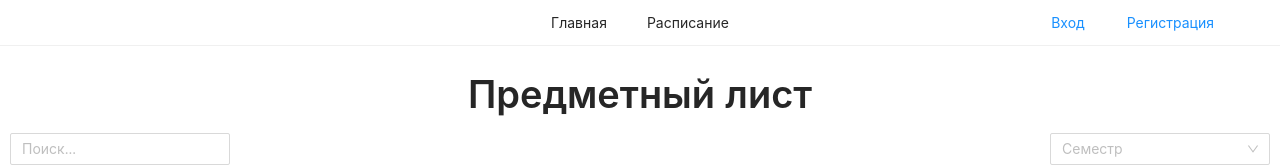
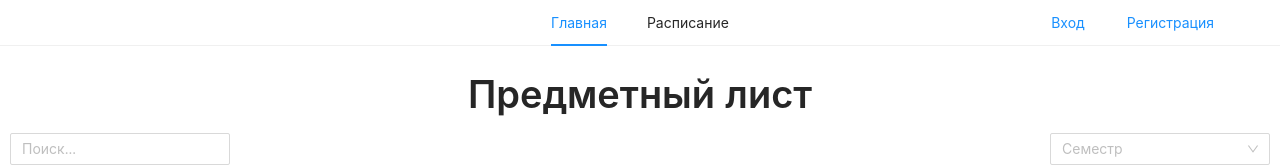
Before and after one commit to punkmachine/homework-frontend, a React (Create React App) app: page / in a window 1280 px wide. Shown: the top 167 px of the page. Built offline with nearby package versions, Linux system fonts and the light colour scheme.

Commit message:
add menu default open item.

```diff
--- a/src/components/header.jsx
+++ b/src/components/header.jsx
@@ -12,10 +12,20 @@ function Header() {
 	const { pathname } = useLocation();
 
 	const [hidden, setHidden] = useState(true);
+	const [activeKey, setActiveKey] = useState('main');
+
+	function selectMenu({ key }) {
+		setActiveKey(key);
+		localStorage.setItem('activeKey', key);
+	}
 
 	useEffect(() => {
 		setHidden(pathname === MAIN_PAGE_PATH);
 	}, [pathname]);
+
+	useEffect(() => {
+		setActiveKey(localStorage.getItem('activeKey') ?? 'main');
+	}, []);
 
 	return (
 		<header className="header">
@@ -24,7 +34,11 @@ function Header() {
 					<LeftCircleOutlined className='back-icon' />
 					<Typography>Назад</Typography>
 				</div>
-				<Menu mode="horizontal">
+				<Menu
+					mode="horizontal"
+					selectedKeys={[activeKey]}
+					onSelect={selectMenu}
+				>
 					<Menu.Item key='main'>
 						<Link to='/'>Главная</Link>
 					</Menu.Item>
```
Also changed, not shown: 1 other file (tests, documents, lock files or other folders).
